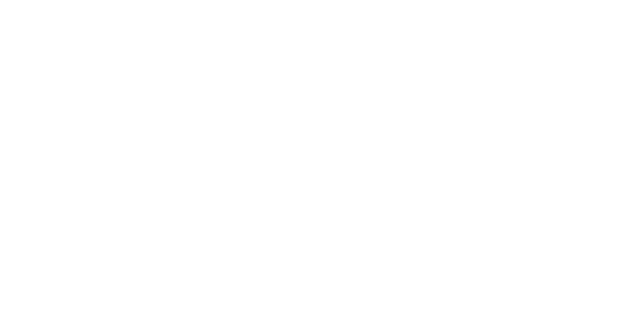
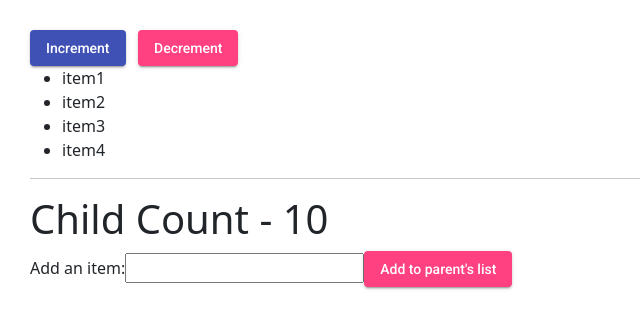
Before and after one commit to yuvrajakhade/Angular-demo, an Angular app: page /parent in a window 1280 px wide. Before the commit this address led to /. Shown: the top 328 px of the page, without its empty margins (0-640 px from the left). Built offline with nearby package versions, Linux system fonts and the light colour scheme.

Commit message:
Input and output decorative

```diff
--- /dev/null
+++ b/src/app/Components/ComponentCommunication/child/child.component.html
@@ -0,0 +1,5 @@
+<h1>Child Count - {{count}}</h1>
+
+<mat-label for="item-input">Add an item:</mat-label>
+<input type="text" id="item-input" #newItem>
+<button mat-raised-button color="accent" (click)="addNewItem(newItem.value)">Add to parent's list</button>
--- /dev/null
+++ b/src/app/Components/ComponentCommunication/child/child.component.ts
@@ -0,0 +1,20 @@
+import { Component, OnInit, Input, Output, EventEmitter } from '@angular/core';
+
+@Component({
+  selector: 'app-child',
+  templateUrl: './child.component.html',
+  styleUrls: ['./child.component.scss'],
+})
+export class ChildComponent implements OnInit {
+  @Input() count: number;
+  @Output() newItemEvent = new EventEmitter<string>();
+  constructor() {}
+  ngOnInit(): void {}
+
+  // temp: any = [];
+  addNewItem(value: string) {
+    // this.temp = [{ name: 'yuvraj', id: 1 }];
+
+    this.newItemEvent.emit(value);
+  }
+}
--- /dev/null
+++ b/src/app/Components/ComponentCommunication/parent/parent.component.html
@@ -0,0 +1,12 @@
+<button mat-raised-button color="primary" (click)="Increment()">Increment</button>
+&nbsp;
+<button mat-raised-button color="accent" (click)="Decrement()">Decrement</button>
+
+<ul>
+  <li *ngFor="let item of items">{{item}}</li>
+</ul>
+<hr>
+
+<!-- [count]="intitalCount"  used for pass data form parent to child-->
+<!-- (newItemEvent)="addItem($event)" used for taken data from child to parent -->
+<app-child [count]="intitalCount" (newItemEvent)="addItem($event)"></app-child>
--- /dev/null
+++ b/src/app/Components/ComponentCommunication/parent/parent.component.ts
@@ -0,0 +1,28 @@
+import { Component, OnInit } from '@angular/core';
+
+@Component({
+  selector: 'app-parent',
+  templateUrl: './parent.component.html',
+  styleUrls: ['./parent.component.scss'],
+})
+export class ParentComponent implements OnInit {
+  intitalCount: number = 10;
+
+  constructor() {}
+
+  ngOnInit(): void {}
+
+  Increment() {
+    ++this.intitalCount;
+  }
+
+  Decrement() {
+    --this.intitalCount;
+  }
+
+  items = ['item1', 'item2', 'item3', 'item4'];
+
+  addItem(newItem: string) {
+    this.items.push(newItem);
+  }
+}
--- a/src/app/Components/directives/directives.component.html
+++ b/src/app/Components/directives/directives.component.html
@@ -5,7 +5,7 @@
 
 <p>{{dateTime | dateTransform:'YYYY-MM-DD'}}</p>
 <p>{{dateTime | dateTransform:'YYYY/MM/DD'}}</p>
-<p>{{ dateTime1 | dateTransform:'M/DD/YYYY'}}</p>
+<p>{{ dateTime1 | dateTransform:'M/D/YYYY'}}</p>
 <!-- HH 24hours  hh 12 hours -->
 <p>{{dateTime1 | dateTransform:'MMM ddd,y, HH:mm:ss a'}}</p>
 
--- a/src/app/Components/directives/directives.component.ts
+++ b/src/app/Components/directives/directives.component.ts
@@ -52,5 +52,5 @@
 
   //PIPE
   dateTime = new Date();
-  dateTime1 = '02/10/2021 13:11:22';
+  dateTime1 = '12/01/2021 13:11:22';
 }
--- a/src/app/app-routing.module.ts
+++ b/src/app/app-routing.module.ts
@@ -2,13 +2,14 @@
 import { RouterModule, Routes } from '@angular/router';
 import { NormalFormComponent } from './Components/AngularForms/normal-form/normal-form.component';
 import { ReactiveFormComponent } from './Components/AngularForms/reactive-form/reactive-form.component';
+import { ParentComponent } from './Components/ComponentCommunication/parent/parent.component';
 import { DirectivesComponent } from './Components/directives/directives.component';
 import { LazyloadComponent } from './Components/LazyLoading/lazyload/lazyload.component';
 import { LoginComponent } from './Pages/Auth/login/login.component';
 import { SidenavComponent } from './Pages/Dashboard/sidenav/sidenav.component';
 
 const routes: Routes = [
-  { path: '', pathMatch: 'full', redirectTo: 'login' },
+  { path: '', pathMatch: 'full', redirectTo: 'parent' },
   { path: 'login', component: LoginComponent },
   {
     path: 'dashbaord',
@@ -34,6 +35,7 @@
       { path: 'directives', component: DirectivesComponent },
     ],
   },
+  { path: 'parent', component: ParentComponent },
 ];
 
 @NgModule({
--- a/src/app/app.module.ts
+++ b/src/app/app.module.ts
@@ -15,6 +15,8 @@
 import { AttributeDirective } from './Components/customDirectives/attribute-directive.directive';
 import { StructuralDirective } from './Components/customDirectives/structural.directive';
 import { DateTransformPipe } from './Components/Pipe/date-transform.pipe';
+import { ParentComponent } from './Components/ComponentCommunication/parent/parent.component';
+import { ChildComponent } from './Components/ComponentCommunication/child/child.component';
 
 @NgModule({
   declarations: [
@@ -28,6 +30,8 @@
     AttributeDirective,
     StructuralDirective,
     DateTransformPipe,
+    ParentComponent,
+    ChildComponent,
   ],
   imports: [
     BrowserModule,
--- a/src/styles.scss
+++ b/src/styles.scss
@@ -2,6 +2,7 @@
 body {
   margin: 0;
   font-family: Roboto, "Helvetica Neue", sans-serif;
+  padding: 15px;
 }
 
 mat-sidenav {
```
Also changed, not shown: src/app/Components/ComponentCommunication/child/child.component.scss (added), src/app/Components/ComponentCommunication/parent/parent.component.scss (added), 2 other files (tests, documents, lock files or other folders).
